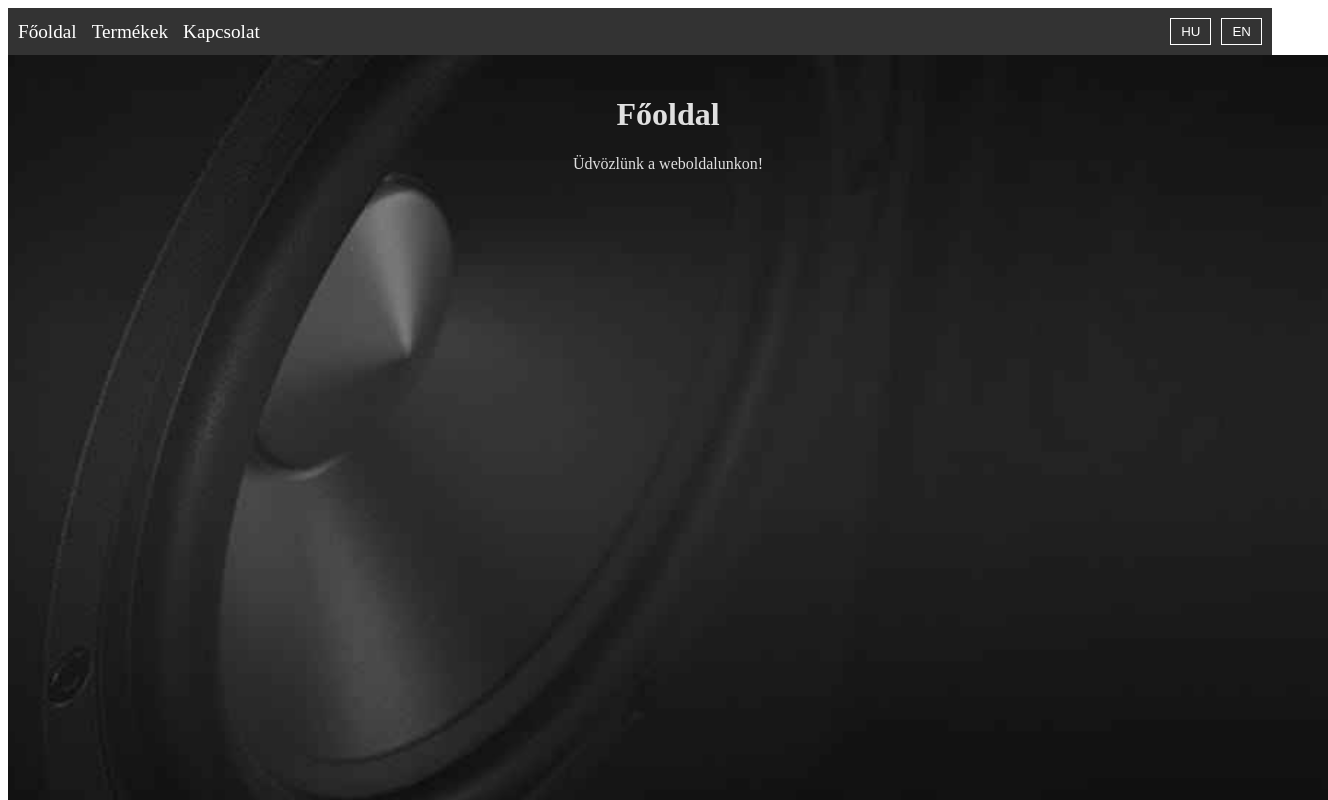
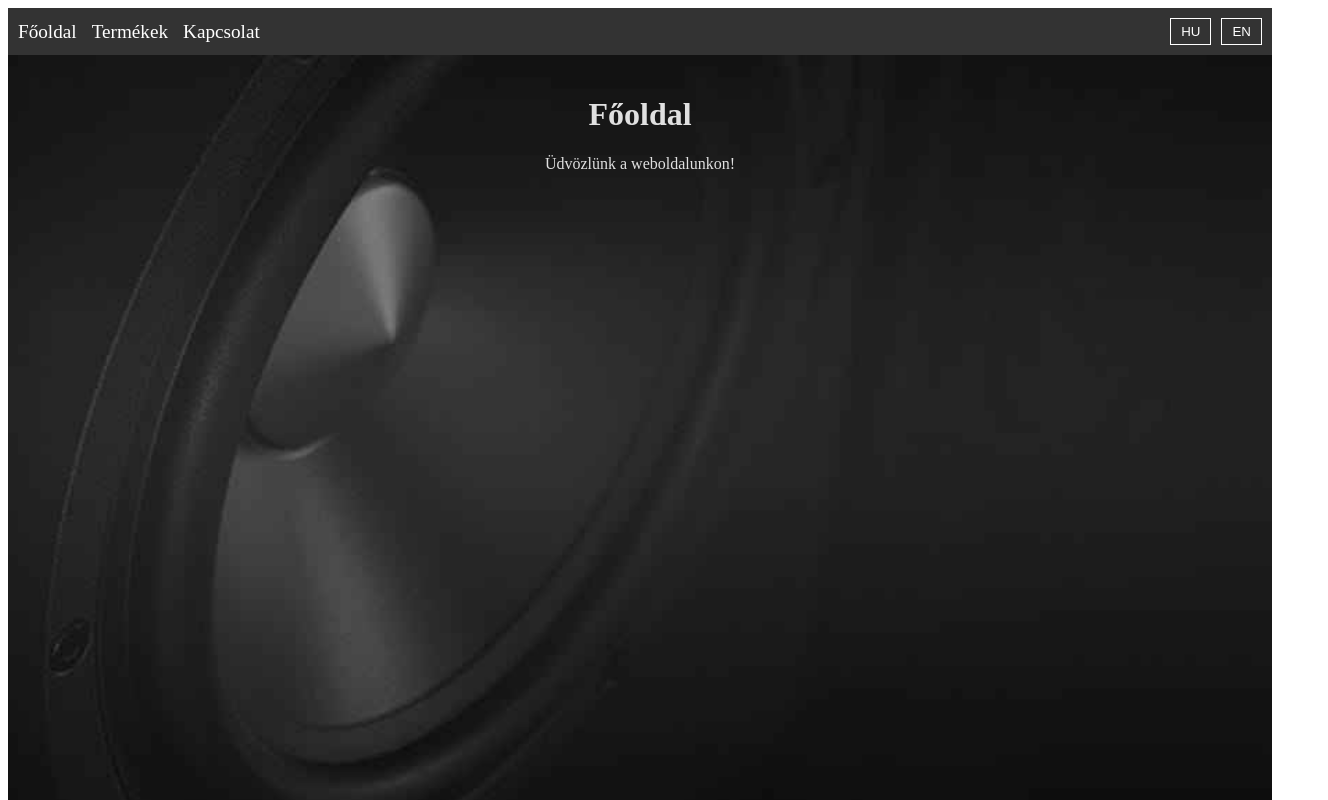
Before and after one commit to indie-projects/project-ungar, a React (Vite) app: page / in a window 1280 px wide. Shown: the top 800 px of the page, 1328 px wide, since content can reach past the window. Built offline with nearby package versions, Linux system fonts and the light colour scheme.

Commit message:
background image fixed in full width

```diff
--- a/src/components/Home.jsx
+++ b/src/components/Home.jsx
@@ -7,8 +7,12 @@ const HomeContainer = styled.div`
   color: #e0e0e0;
   background: url("/images/IMG-20240802-WA0004.jpg") no-repeat center center;
   background-size: cover;
-  width: 100vw;
+  background-attachment: fixed;
+  width: 100%; /* Vermeide 100vw, damit der Scrollbalken nicht berücksichtigt wird */
   height: 100vh;
+  box-sizing: border-box; /* Stellt sicher, dass Padding nicht zur Gesamtbreite addiert wird */
+  overflow-x: hidden; /* Verhindert horizontales Scrollen */
+  margin: 0; /* Entfernt Standard-Margin, die zu Überlauf führen kann */
 `;
 
 const Home = ({ currentLanguage }) => {
```
